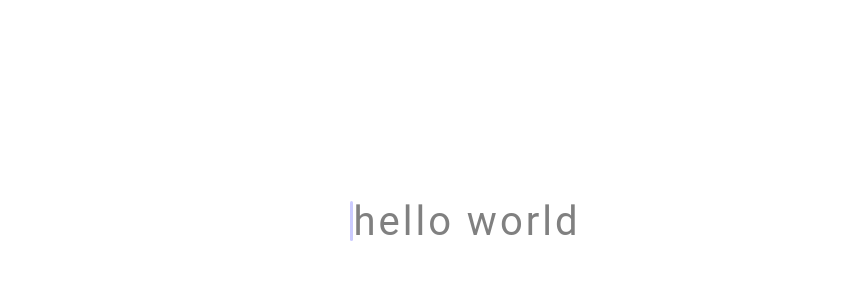
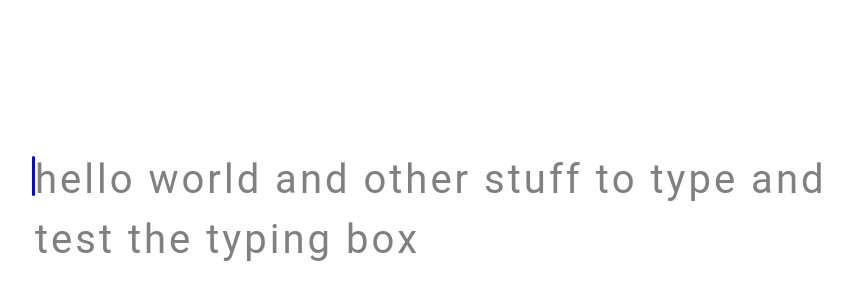
Before and after one commit to aitoAarni/typing-game, a React (Vite) app in the folder frontend/: page / in a window 1280 px wide. Shown: the part 122-422 px from the top of the page, without its empty margins (176-1028 px from the left). Built offline with nearby package versions, Linux system fonts and the light colour scheme.

Commit message:
created end screen display

```diff
--- a/frontend/src/components/TypingBox.module.scss
+++ b/frontend/src/components/TypingBox.module.scss
@@ -3,7 +3,6 @@
 
 .container {
     display: flex;
-    margin: 200px;
     flex: 1;
     flex-direction: row;
     justify-content: center;
@@ -26,10 +25,8 @@
 }
 .charContainer {
     display: flex;
-    align-items: center;
     height: 40px;
-    font-size: 40px;
-
+    font-size: $text-size;
 }
 
 %charBase {
--- a/frontend/src/components/TypingBox.tsx
+++ b/frontend/src/components/TypingBox.tsx
@@ -52,8 +52,6 @@ const TypingBox = ({ text, textTyped }: TypingBoxProps) => {
                 } else if (prev[0] + 1 < charList.length) {
                     return [prev[0] + 1, 0]
                 } else {
-                    if (textTyped) textTyped()
-                    console.log("Finished typing")
                     return [prev[0], charList[prev[0]].length]
                 }
             })
@@ -68,6 +66,10 @@ const TypingBox = ({ text, textTyped }: TypingBoxProps) => {
             setCurrentIndex([...currentIndex])
         }
         setTypedCorrectly(copy)
+        if (textTyped && currentIndex[0] === charList.length - 1 && currentIndex[1] === charList[charList.length - 1].length) {
+            textTyped()
+        }
+
     }, [keyPressInt])
     useEffect(() => {
 
--- a/frontend/src/components/TypingFinished.module.scss
+++ b/frontend/src/components/TypingFinished.module.scss
@@ -0,0 +1,12 @@
+@use "../styles/variables" as *;
+.container {
+    display: flex;
+    flex: 1;
+    justify-content: center;
+}
+
+.typingStat {
+    margin: 0 20px;
+    font-size: $text-size;
+
+}
--- a/frontend/src/components/TypingFinished.tsx
+++ b/frontend/src/components/TypingFinished.tsx
@@ -0,0 +1,24 @@
+import styles from './TypingFinished.module.scss'
+
+interface TypingFinishedProps {
+    statistics: {
+        accuracy: number
+        wpm: number
+        time: number
+    }
+    typeAgain: () => void
+}
+
+const TypingFinished = ({statistics, typeAgain}: TypingFinishedProps) => {
+    console.log("In typing finished")
+    return (
+        <div className={styles.container}>
+            <p className={styles.typingStat}>{statistics.accuracy}</p>
+            <p className={styles.typingStat}>{statistics.wpm}</p>
+            <p className={styles.typingStat}>{statistics.time}</p>
+            <button onClick={() => typeAgain()}>New Text</button>
+        </div>
+    )
+}
+
+export default TypingFinished
--- a/frontend/src/components/TypingView.module.scss
+++ b/frontend/src/components/TypingView.module.scss
@@ -4,4 +4,5 @@
     display: flex;
     flex: 1;
     justify-content: center;
+    margin: 200px;
 }
--- a/frontend/src/components/TypingView.tsx
+++ b/frontend/src/components/TypingView.tsx
@@ -1,15 +1,25 @@
 import { useState } from "react"
 import styles from "./TypingView.module.scss"
 import TypingBox from "./TypingBox"
+import TypingFinished from "./TypingFinished"
 
-const text = "hello world"
+const text = "hello world and other stuff to type and test the typing box"
 
 const TypingView = () => {
     const [isTyping, setIsTyping] = useState<boolean>(true)
-    return (<div className={styles.container}>
-        {isTyping && <TypingBox text={text} textTyped={() => setIsTyping(false)}/>}
-        {!isTyping && <div className={styles.finished}></div>}
-    </div>
+    console.log("Is typing", isTyping)
+    return (
+        <div className={styles.container}>
+            {isTyping && (
+                <TypingBox text={text} textTyped={() => setIsTyping(false)} />
+            )}
+            {!isTyping && (
+                <TypingFinished
+                    statistics={{ accuracy: 100, wpm: 100, time: 10 }}
+                    typeAgain={() => setIsTyping(true)}
+                />
+            )}
+        </div>
     )
 }
 
--- a/frontend/src/styles/variables.scss
+++ b/frontend/src/styles/variables.scss
@@ -1 +1,2 @@
 $primary-color: rgb(0, 174, 255);
+$text-size: 40px;
```
